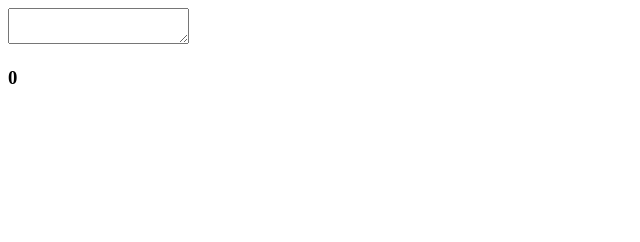
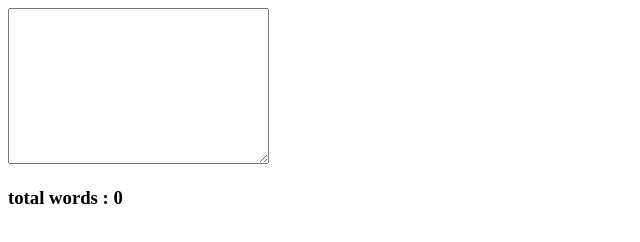
Before and after one commit to acciojob/gre-essay-tool-neha2124, a website: page main.html in a window 1280 px wide. Shown: the whole page, without its empty margins (0-640 px from the left). Drawn offline with Linux system fonts and the light colour scheme.

Commit message:
created a submission

```diff
--- a/main.html
+++ b/main.html
@@ -9,8 +9,8 @@
 <body>
 	<!-- the entire body must be written by student -->
 
-	<textarea name="evaluatedText" id="evaluatedText"></textarea>
-	<h3 id="wordCount">0</h3>
+	<textarea name="evaluatedText" id="evaluatedText" cols="30" rows="10"></textarea>
+	<h3 id="wordCount">total words : 0</h3>
 
     <script type="text/javascript" src="./script.js">
 </script>
--- a/script.js
+++ b/script.js
@@ -2,7 +2,11 @@
 const textArea = document.getElementById('evaluatedText');
 textArea.addEventListener('input', () => {
     var textLn =  textArea.value;
+	// console.log(textLn)
     let count = document.getElementById('wordCount')
+	if(textLn == " "){
+		count.innerHTML = 'total words : 0'
+	}
 
     count.innerHTML='Total words: '+getWordCount(textLn);
 	})
```
